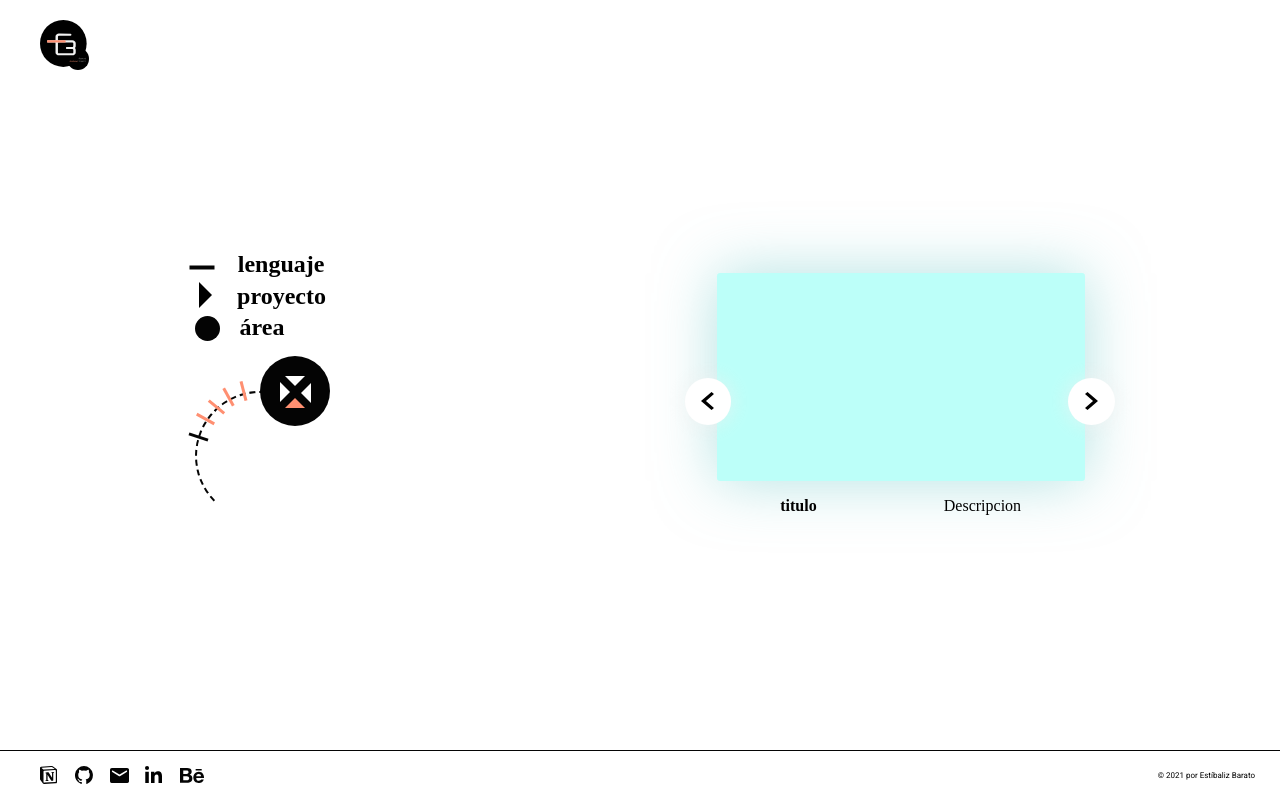
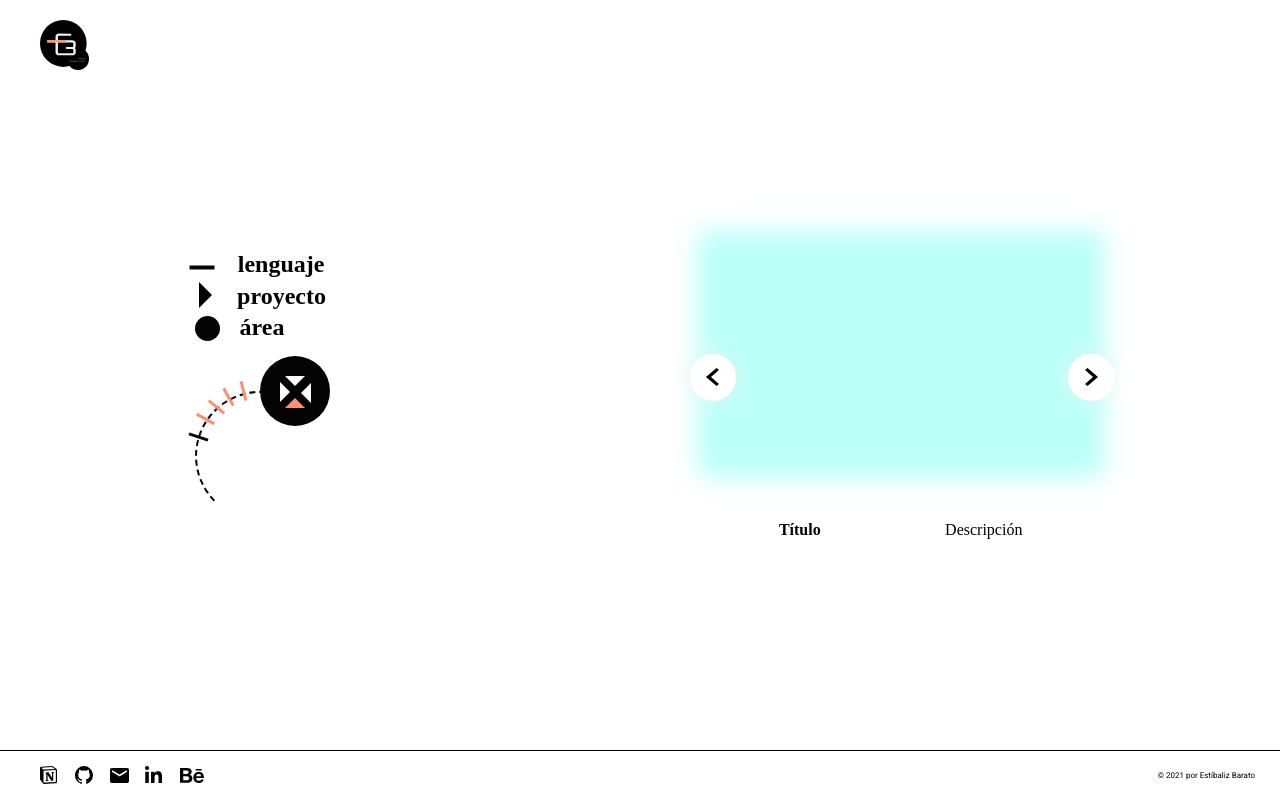
Before and after one commit to EstiBv/portfolio, a React (Create React App) app in the folder my-portfolio/: page /#/project/develop in a window 1280 px wide. Built offline with nearby package versions, Linux system fonts and the light colour scheme.

Commit message:
end styles develop component

```diff
--- a/my-portfolio/src/components/indexProjects/Develop.js
+++ b/my-portfolio/src/components/indexProjects/Develop.js
@@ -41,8 +41,8 @@ const Develop = () => {
             <div className="mainArea__projectViewer-containerViewer-img"></div>
           </div>
           <article className="mainArea__projectViewer-description">
-            <h4>titulo</h4>
-            <p>Descripcion</p>
+            <h4>Título</h4>
+            <p>Descripción</p>
           </article>
         </section>
       </main>
--- a/my-portfolio/src/stylesheets/pages/develop.scss
+++ b/my-portfolio/src/stylesheets/pages/develop.scss
@@ -66,14 +66,14 @@
       height: 13em;
       width: 23em;
       background-color: $color-lightMedium;
-      box-shadow: 0px 0px 60px 0px #69c7c783;
-      margin-bottom: 1em;
+      box-shadow: 0px 1px 25px 20px #bcfff9;
+      margin-bottom: 4em;
       border-radius: 0.2em;
       &-btnPrevius {
         align-self: end;
         position: relative;
         top: 105px;
-        right: 32px;
+        right: 27px;
         height: 3.5em;
         width: 3.5em;
         border-radius: 50%;
@@ -85,6 +85,7 @@
         background-size: 1em;
         box-shadow: 0px 0px 20px 0px $color-shadowPrimary;
         cursor: pointer;
+        outline: inherit;
       }
       &-btnPrevius:hover {
         background-color: $color-secondary;
@@ -111,6 +112,7 @@
         background-size: 1em;
         box-shadow: 0px 0px 20px 0px $color-shadowPrimary;
         cursor: pointer;
+        outline: inherit;
       }
       &-btnNext:hover {
         background-color: $color-secondary;
```
